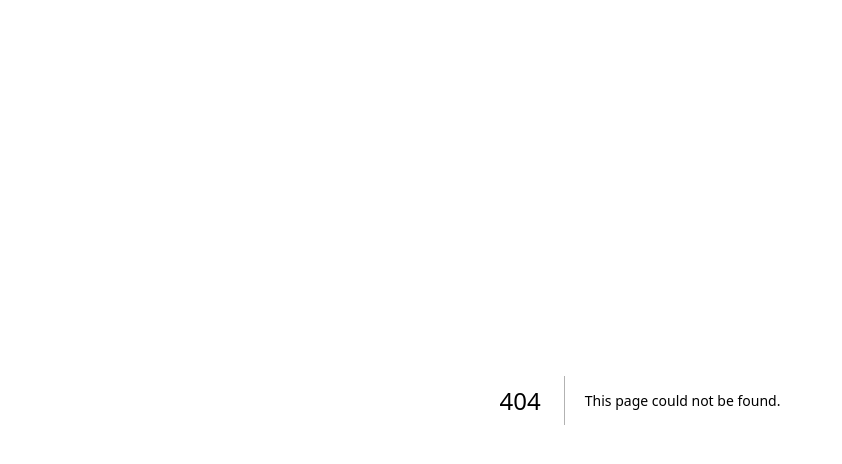
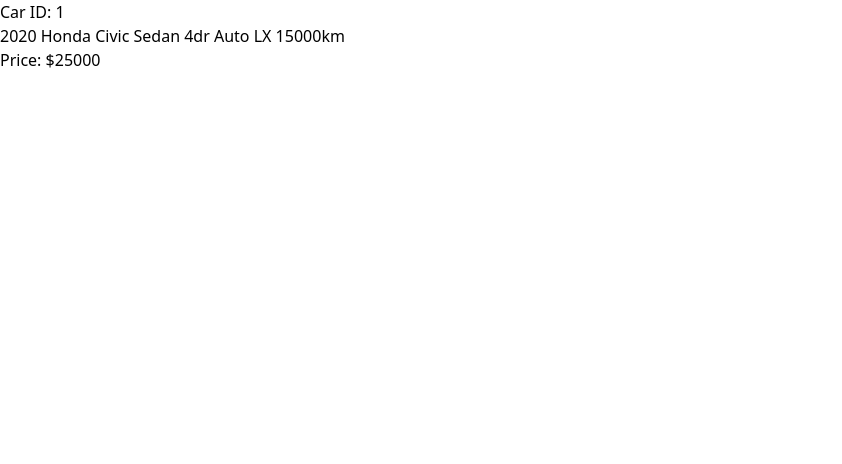
Before and after one commit to CarFLex-Team/Carflex_app, a Next.js app: page /cars/1 in a window 1280 px wide. Before the commit this address had no page. Shown: the top 464 px of the page, without its empty margins (0-842 px from the left). Built offline with nearby package versions, Linux system fonts and the light colour scheme.

Commit message:
edit navigation to hide early + add cardetails route

```diff
--- /dev/null
+++ b/app/cars/[id]/page.tsx
@@ -0,0 +1,46 @@
+type Props = {
+  params: {
+    id: string;
+  };
+};
+
+export default async function CarDetailsPage({ params }: Props) {
+  const { id } = await params;
+  // fetch car info from your API or DB
+  //   const res = await fetch(`https://your-api.com/cars/${id}`);
+  //   const car = await res.json();
+  const car = {
+    id: 1,
+    Source: "Autotrader",
+    title: "2020 Honda Civic Sedan 4dr Auto LX",
+    price: 25000,
+    location: "Toronto, ON",
+    image_src:
+      "https://www.hdcarwallpapers.com/thumbs/2020/2020_honda_civic_type_r_5k_4-t2.jpg",
+    odometer: 15000,
+    estValue: 28000,
+    status: "Steal",
+    ad_link: "/listings/1",
+    description: `2015 Civic Sedan
+        Automatic
+        125K
+        Car drives well, in great condition.
+        Selling because my wife got a new car. 2015 Civic Sedan
+        Automatic
+        125K
+        Car drives well, in great condition.
+        Selling because my wife got a new car.`,
+  };
+
+  //   console.log("Fetching car details for ID:", id);
+
+  return (
+    <div>
+      <h1>Car ID: {id}</h1>
+      <h2>
+        {car.title} {car.odometer}km
+      </h2>
+      <p>Price: ${car.price}</p>
+    </div>
+  );
+}
--- a/components/CarCard/CarCard.tsx
+++ b/components/CarCard/CarCard.tsx
@@ -3,6 +3,7 @@
 import FacebookLogo from "../Logos/FacebookLogo";
 import KijijiLogo from "../Logos/KijijiLogo";
 import { CircleGauge } from "lucide-react";
+import Link from "next/link";
 export default function CarCard({ carDetails }: { carDetails: any }) {
   const logoMap: Record<string, JSX.Element> = {
     Autotrader: <AutotraderLogo className="w-10" />,
@@ -29,7 +30,10 @@
   } as const;
 
   return (
-    <div className=" h-115 bg-gray-200 rounded-lg shadow-md cursor-pointer hover:shadow-xl transition-shadow duration-300 ease-in-out ">
+    <Link
+      href={`cars/${carDetails.id}`}
+      className=" h-115 bg-gray-200 rounded-lg shadow-md cursor-pointer hover:shadow-xl transition-shadow duration-300 ease-in-out "
+    >
       <div className="w-full h-1/2 overflow-hidden rounded-md ">
         <img
           src={carDetails.image_src}
@@ -79,6 +83,6 @@
           {carDetails.odometer.toLocaleString()} Km
         </p>
       </div>
-    </div>
+    </Link>
   );
 }
--- a/components/Listings/Listings.tsx
+++ b/components/Listings/Listings.tsx
@@ -1,4 +1,3 @@
-import { stat } from "fs";
 import CarCard from "../CarCard/CarCard";
 export default function Listings({ active }: { active: string }) {
   const carDetailsArray = [
--- a/components/Nav/Nav.tsx
+++ b/components/Nav/Nav.tsx
@@ -33,21 +33,21 @@
       >
         <button
           onClick={() => setOpen(true)}
-          className="md:opacity-0 md:w-25  max-[900px]:hidden max-md:block"
+          className="md:opacity-0 md:w-25 max-md:block"
           aria-controls="mobile-listings-aside"
           aria-expanded={open}
           aria-label={open ? "Close listings menu" : "Open listings menu"}
         >
           <Menu size={28} />
         </button>
-        <div className="max-md:hidden flex justify-between min-w-md md:min-w-lg h-11 bg-white rounded-xl shadow-[0_0_10px_rgba(0,31,104,0.3)]">
+        <div className="max-md:hidden flex justify-between min-w-md lg:min-w-lg h-11 bg-white rounded-xl shadow-[0_0_10px_rgba(0,31,104,0.3)]">
           {ITEMS.map((item) => (
             <NavButton
               key={item.id}
               onClick={() => setActive(item.label)}
               item={item}
               isActive={active === item.label}
-              className={`w-full flex items-center justify-center text-sm sm:text-base rounded-xl no-underline px-1.5 sm:px-2 py-0 border-0 cursor-pointer text-gray-400 z-10 transition-colors duration-200 ease-in-out`}
+              className={`w-full flex items-center justify-center text-sm sm:text-base rounded-xl no-underline py-0 border-0 cursor-pointer text-gray-400 z-10 transition-colors duration-200 ease-in-out`}
             >
               {item.label}
             </NavButton>
```
